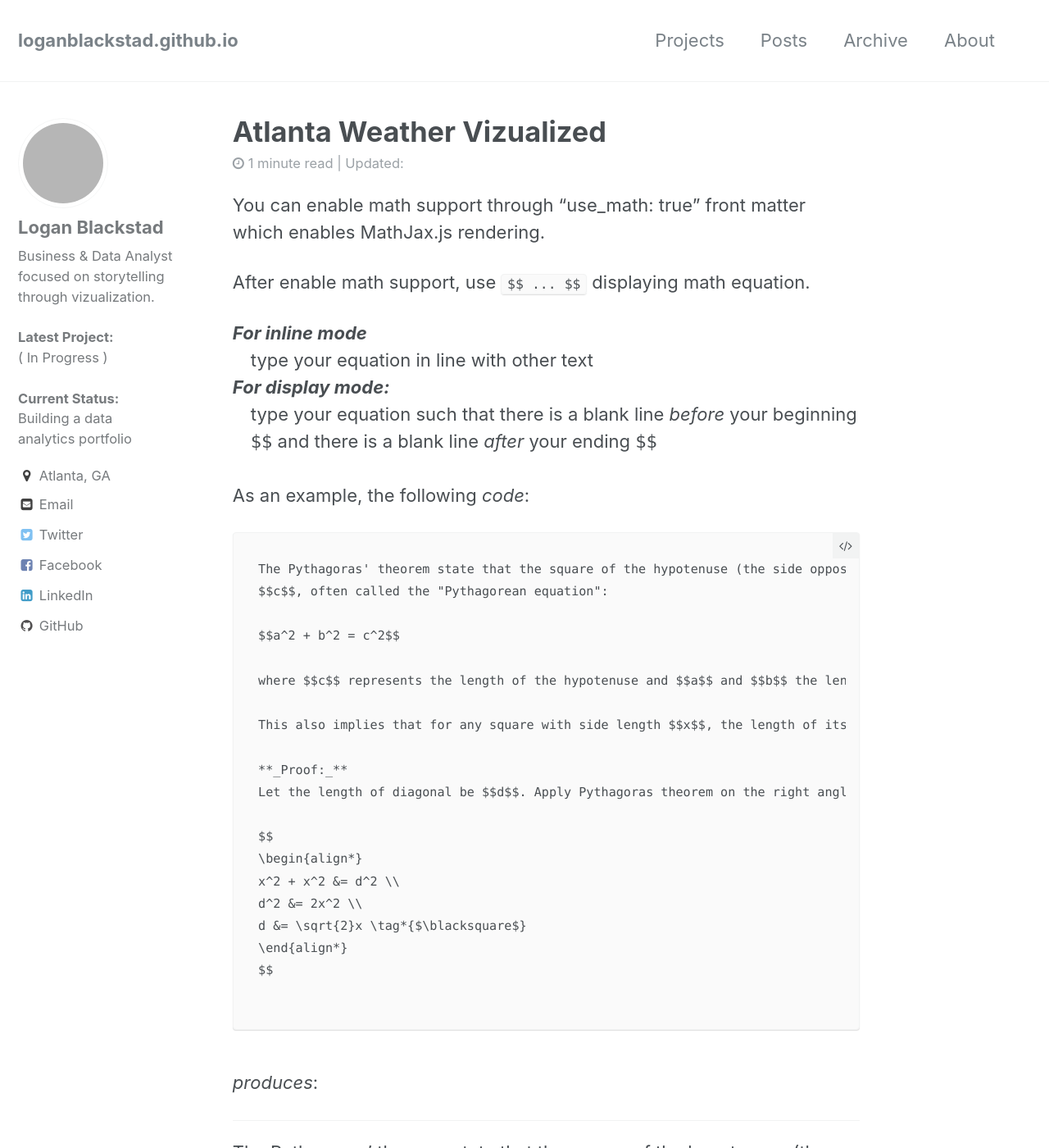
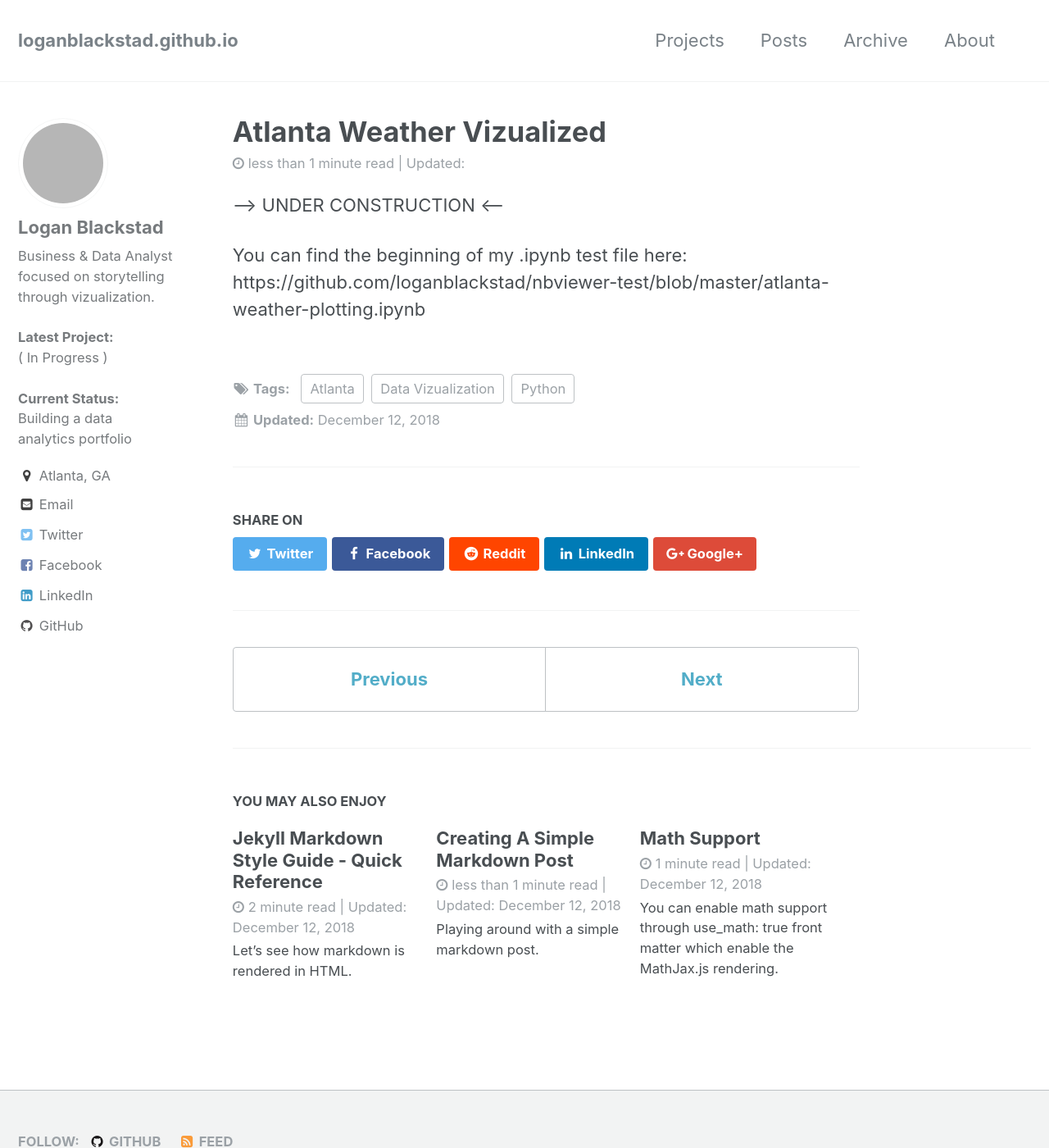
Before and after one commit to loganblackstad/loganblackstad.github.io, a Jekyll site: the page built from _posts/2018-12-12-Atlanta-Weather-Vizualized.md, in a window 1280 px wide and 1400 px high. Shown: the whole window at 82% size. Built offline with Jekyll 4.4.1, drawn with Linux system fonts in a browser that asks for light colours; comment, search, counter and statistics services are not loaded; some of the changed text lies outside the part shown; grey boxes are pictures that could not be loaded.

Commit message:
Update 2018-12-12-Atlanta-Weather-Vizualized.md

````diff
--- a/_posts/2018-12-12-Atlanta-Weather-Vizualized.md
+++ b/_posts/2018-12-12-Atlanta-Weather-Vizualized.md
@@ -5,72 +5,7 @@ tags: [Atlanta, Data Vizualization, Python]
 use_math: true
 ---
 
-You can enable math support through "use_math: true" front matter which enables MathJax.js rendering.
+-->  UNDER CONSTRUCTION  <--
 
-After enable math support, use `$$ ... $$` displaying math equation.
-
-<div>
-<strong><em>For inline mode</em></strong>
-<div style="margin-left:1em;">
-    type your equation in line with other text
-</div>
-<strong><em>For display mode:</em></strong>
-<div style="margin-left:1em;">
-    type your equation such that there is a blank line <em>before</em> your beginning <code>$$</code> and there is a blank line <em>after</em> your ending <code>$$</code>
-</div>
-</div>
-
-<br>
-As an example, the following *code*:
-```
-The Pythagoras' theorem state that the square of the hypotenuse (the side opposite the right angle) is equal to the sum of the squares of the other two sides. The theorem can be written as an equation relating the lengths of the sides $$a$$, $$b$$ and
-$$c$$, often called the "Pythagorean equation":
-
-$$a^2 + b^2 = c^2$$
-
-where $$c$$ represents the length of the hypotenuse and $$a$$ and $$b$$ the lengths of the triangle's other two sides. `[source: wikipedia]`
-
-This also implies that for any square with side length $$x$$, the length of its diagonal is $$\sqrt{2}x$$.
-
-**_Proof:_**
-Let the length of diagonal be $$d$$. Apply Pythagoras theorem on the right angle triangle that has the diagonal as hypotenuse, and side of square as the other two side, we have:
-
-$$
-\begin{align*}
-x^2 + x^2 &= d^2 \\
-d^2 &= 2x^2 \\
-d &= \sqrt{2}x \tag*{$\blacksquare$}
-\end{align*}
-$$
-
-```
-<br>
-*produces*:
-<hr>
-
-The Pythagoras' theorem state that the square of the hypotenuse (the side opposite the right angle) is equal to the sum of the squares of the other two sides. The theorem can be written as an equation relating the lengths of the sides $$a$$, $$b$$ and
-$$c$$, often called the "Pythagorean equation":
-
-$$a^2 + b^2 = c^2$$
-
-where $$c$$ represents the length of the hypotenuse and $$a$$ and $$b$$ the lengths of the triangle's other two sides. `[source: wikipedia]`
-
-This also implies that for any square with side length $$x$$, the length of its diagonal is $$\sqrt{2}x$$.
-
-**_Proof:_** Let the length of diagonal be $$d$$. Apply Pythagoras theorem on the right angle triangle that has the diagonal as hypotenuse, and side of square as the other two side, we have:
-
-$$
-\begin{align*}
-x^2 + x^2 &= d^2 \\
-d^2 &= 2x^2 \\
-d &= \sqrt{2}x \tag*{$\blacksquare$}
-\end{align*}
-$$
-
-<hr>
-
-**_Reference_**
-- [MathJax cheatsheet](https://math.meta.stackexchange.com/questions/5020/mathjax-basic-tutorial-and-qu%E2%80%8C%E2%80%8Bick-reference)<br><https://math.meta.stackexchange.com/questions/5020/mathjax-basic-tutorial-and-qu%E2%80%8C%E2%80%8Bick-reference>
-- <https://cdn.rawgit.com/mathjax/MathJax/2.7.1/test/sample-eqnum.html> (some MathJax example)
-- <https://www.mathjax.org/#demo> (test your equation at here)
-- <https://kramdown.gettalong.org/syntax.html#math-blocks> (Kramdown rendering of `$$...$$` to math mode)
+You can find the beginning of my .ipynb test file here:
+https://github.com/loganblackstad/nbviewer-test/blob/master/atlanta-weather-plotting.ipynb
````
